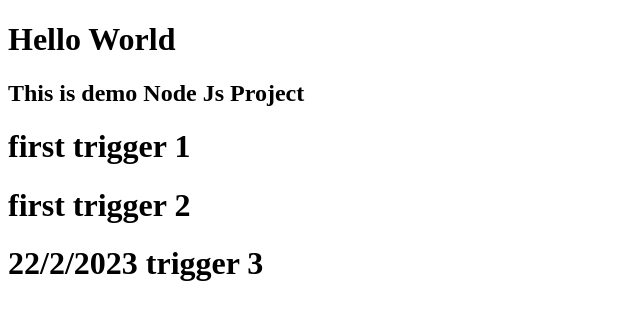
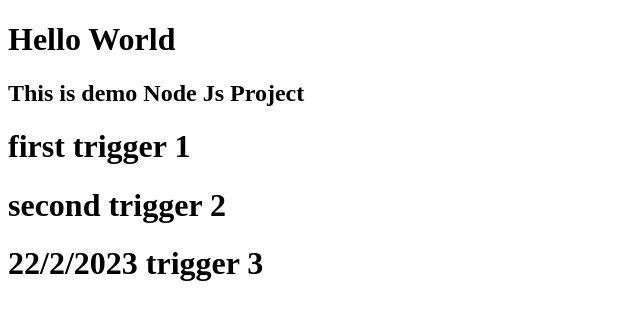
Before and after one commit to KumarYeoley214/demo, a website: page public/index.html in a window 1280 px wide. Shown: the whole page, without its empty margins (0-640 px from the left). Drawn offline with Linux system fonts and the light colour scheme.

Commit message:
Update index.html

```diff
--- a/public/index.html
+++ b/public/index.html
@@ -7,7 +7,7 @@
         <h1>Hello World</h1>
         <h2> This is demo Node Js Project</h2>
         <h1> first trigger 1 </h1>
-         <h1> first trigger 2 </h1>
+         <h1> second trigger 2 </h1>
         <h1> 22/2/2023 trigger 3 </h1>
     </body>
 </html>
```
